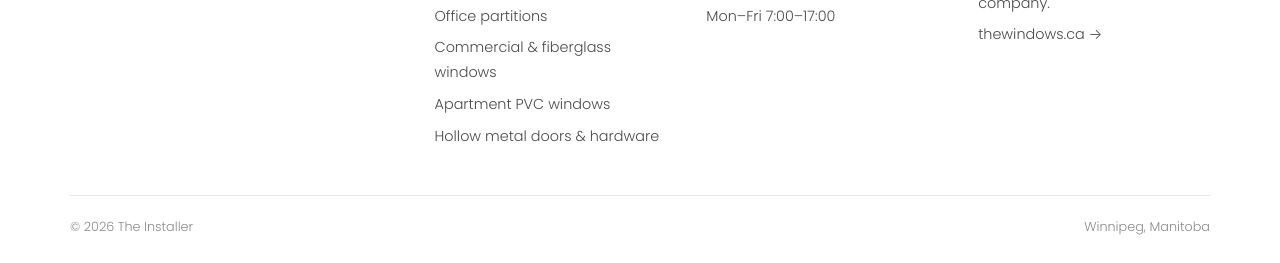
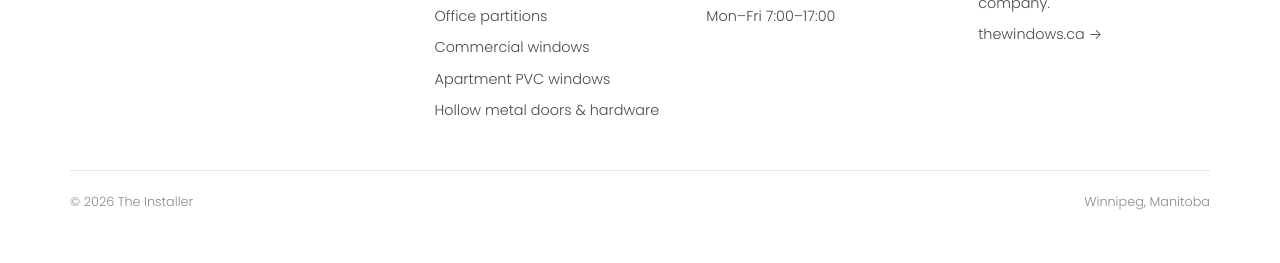
Before and after one commit to theinstallerca/theinstaller, an Astro site: page /projects in a window 1280 px wide. Shown: the part 4566-4829 px from the top of the page. After the commit the page ends 4803 px from the top, so only its background shows below. Built offline with nearby package versions, Linux system fonts and the light colour scheme; Astro itself is replaced by a stand-in of ours.

Commit message:
Rename service to Commercial windows
Co-Authored-By: Claude Fable 5.2 <noreply@anthropic.com>
Claude-Session: https://claude.ai/code/session_012ZnjHDJ2SjhB9osiDDiu4t

```diff
--- a/src/pages/projects.astro
+++ b/src/pages/projects.astro
@@ -57,7 +57,7 @@ const label = (k: string) => categories.find((c) => c.key === k)!.label;
       select(cat, cat === 'all' ? null : [cat]);
       history.replaceState(null, '', cat === 'all' ? location.pathname : '#' + cat);
     }));
-    // Links from the Services page: "Commercial & fiberglass windows" opens both window categories.
+    // Links from the Services page: "Commercial windows" opens both window categories.
     const h = location.hash.slice(1);
     if (h === 'windows') select('', ['windows', 'fiberglass']);
     else if (h && buttons.some((b) => b.dataset.cat === h)) select(h, [h]);
--- a/src/site.ts
+++ b/src/site.ts
@@ -42,7 +42,7 @@ export const services: { key: ServiceKey; name: string; short: string; text: str
   },
   {
     key: 'windows',
-    name: 'Commercial & fiberglass windows',
+    name: 'Commercial windows',
     img: 'fiberglass-1',
     short: 'Aluminum and fiberglass windows for commercial and heritage buildings.',
     text: 'Aluminum and fiberglass window installation for commercial, multi-family and heritage buildings, new construction and retrofit.',
@@ -116,7 +116,7 @@ export const about = {
 export const contact = {
   h1: 'Request a quote',
   lead: 'Tell us about the project. Drawings and schedules can be sent by email after you submit the form.',
-  serviceOptions: ['Curtain wall', 'Storefront & entrances', 'Office partitions', 'Commercial & fiberglass windows', 'Apartment PVC windows', 'Hollow metal doors & hardware', 'Other / not sure'],
+  serviceOptions: ['Curtain wall', 'Storefront & entrances', 'Office partitions', 'Commercial windows', 'Apartment PVC windows', 'Hollow metal doors & hardware', 'Other / not sure'],
   ok: 'Thank you — your request was sent. We will get back to you shortly.',
   err: 'Sorry, the form could not be sent. Please email or call us instead.',
   note: 'We reply within one business day.',
```
Also changed, not shown: 5 other files.
